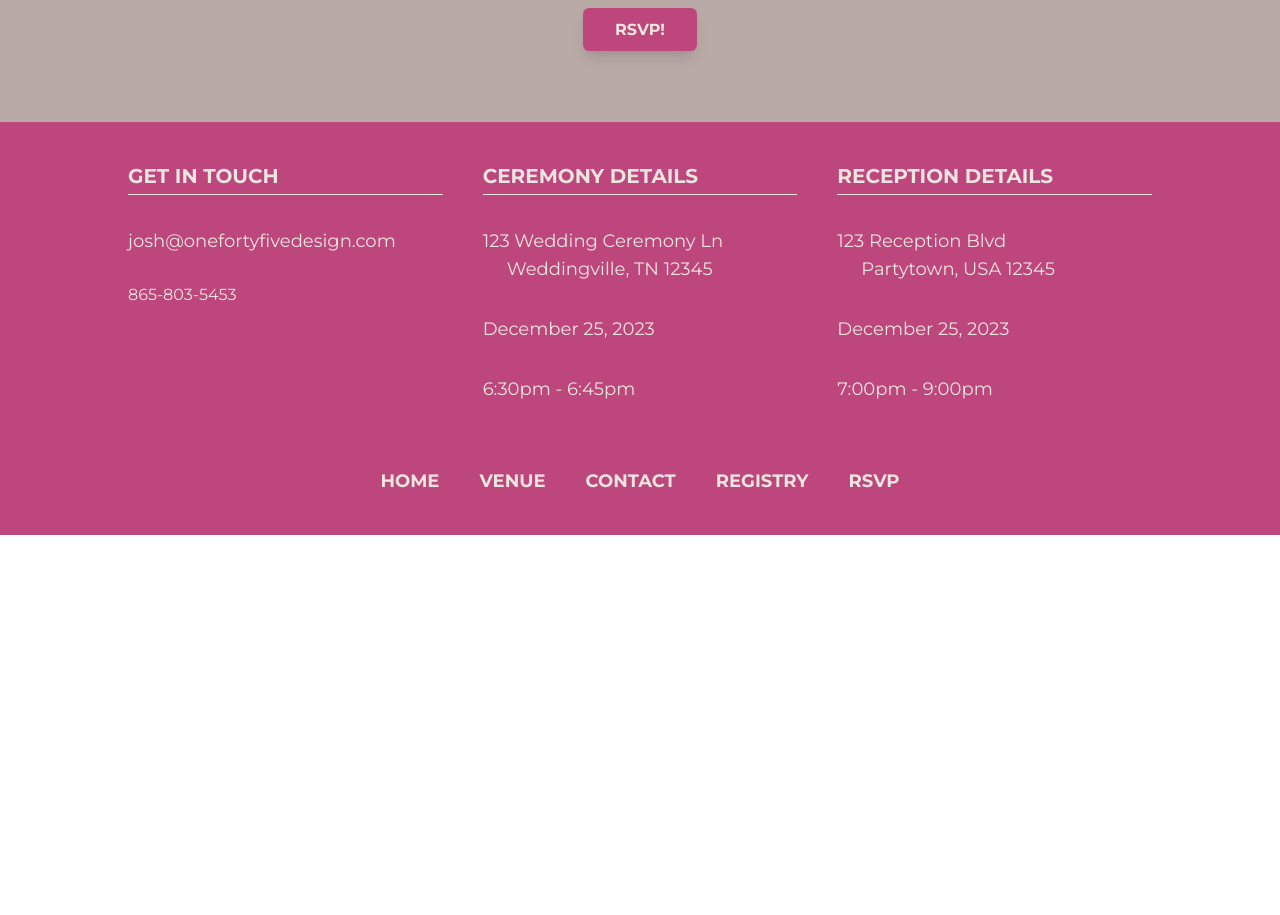
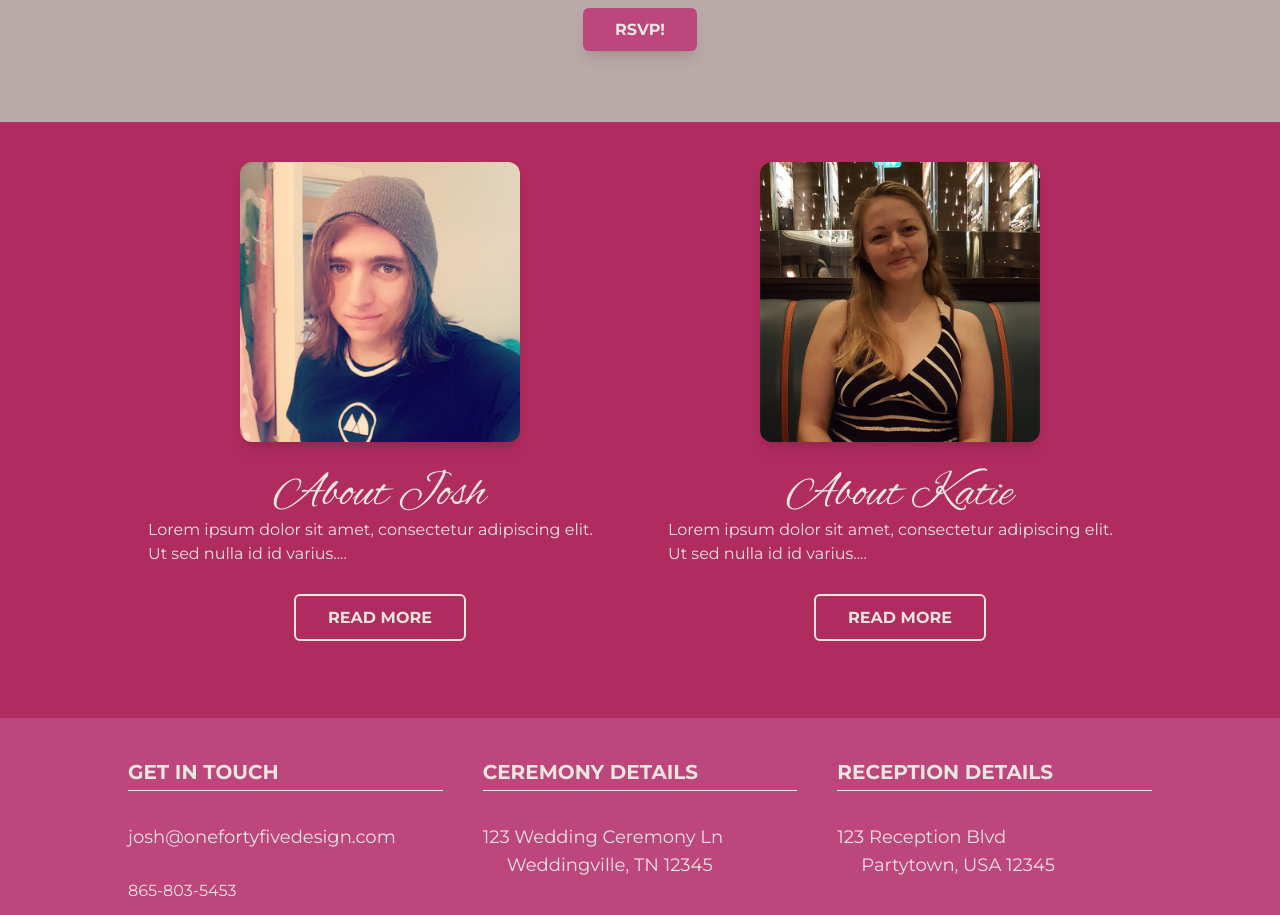
Before and after one commit to Myzwer/BDD-Veluthe, a Nuxt app: page / in a window 1280 px wide. Shown: the part 820-1735 px from the top of the page. Before the commit the page ends 1355 px from the top, so only its background shows below. Built offline with nearby package versions, Linux system fonts and the light colour scheme.

Commit message:
:rocket: Completed the about couple section of the homepage.

```diff
--- a/pages/index.vue
+++ b/pages/index.vue
@@ -15,20 +15,20 @@
 				<h1 class="body-font text-3xl uppercase">November 18th, 2023</h1>
 
 				<div class="grid grid-cols-12 gap-4 pt-10 pb-12">
-					<div class="col-span-12 md:col-span-3">
+					<div class="col-span-6 md:col-span-3">
 						<p class="font-bold text-6xl body-font">{{ daysRemaining[0] }}</p>
 						<p class="font-bold text-2xl "> Days</p>
 					</div>
 
-					<div class="col-span-12 md:col-span-3">
+					<div class="col-span-6 md:col-span-3">
 						<p class="font-bold text-6xl body-font">{{ daysRemaining[1] }}</p>
 						<p class="font-bold text-2xl "> Hours</p>
 					</div>
-					<div class="col-span-12 md:col-span-3">
+					<div class="col-span-6 md:col-span-3">
 						<p class="font-bold text-6xl body-font">{{ daysRemaining[2] }}</p>
 						<p class="font-bold text-2xl "> Minutes</p>
 					</div>
-					<div class="col-span-12 md:col-span-3">
+					<div class="col-span-6 md:col-span-3">
 						<p class="font-bold text-6xl body-font">{{ daysRemaining[3] }}</p>
 						<p class="font-bold text-2xl "> Seconds</p>
 					</div>
@@ -42,6 +42,51 @@
 				</a>
 			</div>
 		</div>
+
+		<div class="bg-secondary-alt">
+			<div class="text-center mx-auto max-w-2xl md:max-w-5xl">
+				<div class="grid grid-cols-12 gap-4 pt-10 pb-12">
+					<div class="col-span-12 md:col-span-6 px-5">
+						<div class="text-center mx-auto max-w-sm md:max-w-xs px-5">
+							<img class = "rounded-xl shadow-lg" src="/images/index/josh-headshot.jpg" alt="">
+						</div>
+
+						<div class="mb-10">
+						<h2 class = "pt-7 text-5xl text-white">About Josh</h2>
+						<p class = "text-white text-left">Lorem ipsum dolor sit amet, consectetur adipiscing elit. Ut sed nulla id id varius....</p>
+						</div>
+
+						<div class="text-center mb-10">
+							<a href="#"
+							   class="text-white uppercase rounded-md font-bold border-white border-2 text-white px-8 py-3 transition duration-300 ease-in-out hover:bg-purple-hover mt-10">
+								Read More
+							</a>
+						</div>
+					</div>
+
+					<div class="col-span-12 md:col-span-6 px-5">
+						<div class="text-center mx-auto max-w-sm md:max-w-xs px-5">
+							<img class = "rounded-xl shadow-lg" src="/images/index/katie-headshot.jpg" alt="">
+						</div>
+
+						<div class="mb-10">
+							<h2 class = "pt-7 text-5xl text-white">About Katie</h2>
+							<p class = "text-white text-left">Lorem ipsum dolor sit amet, consectetur adipiscing elit. Ut sed nulla id id varius....</p>
+						</div>
+
+						<div class="text-center mb-10">
+							<a href="#"
+							   class="text-white uppercase rounded-md font-bold border-white border-2 text-white px-8 py-3 transition duration-300 ease-in-out hover:bg-purple-hover mt-10">
+								Read More
+							</a>
+						</div>
+					</div>
+
+
+				</div>
+			</div>
+		</div>
+
 	</div>
 </template>
 
```
Also changed, not shown: static/images/index/josh-headshot.jpg (added), static/images/index/katie-headshot.jpg (added).
